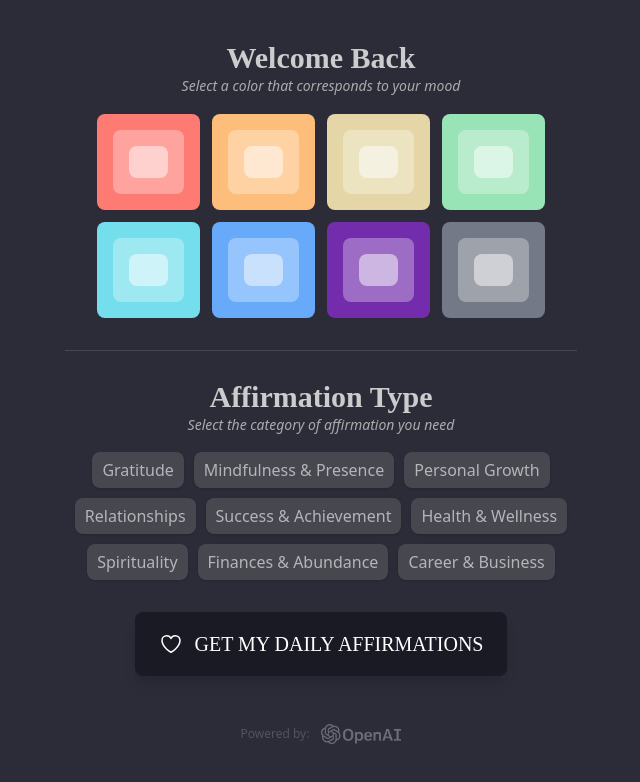
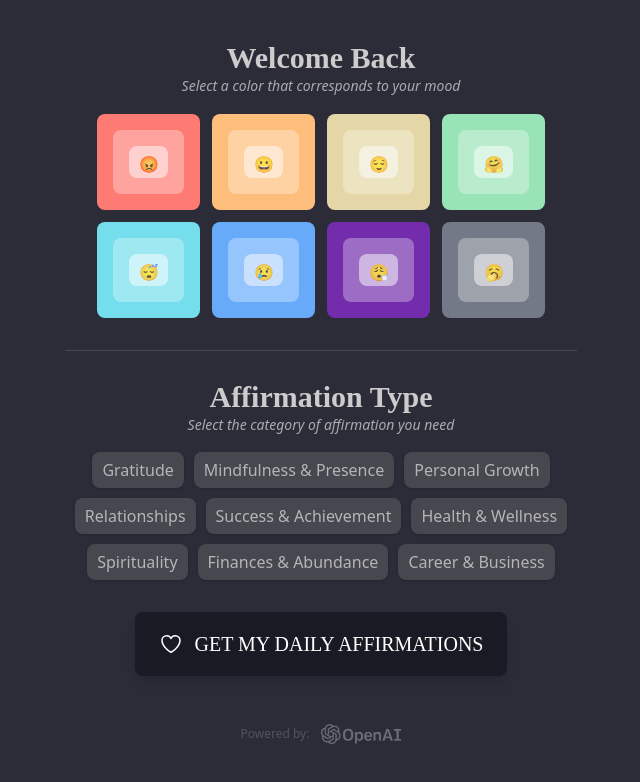
Before and after one commit to TEK-Web3/affirmation-station, a React (Vite) app: page / in a window 1280 px wide. Shown: the top 782 px of the page, without its empty margins (319-959 px from the left). Built offline with nearby package versions, Linux system fonts and the light colour scheme; no server answers; a web font is replaced by a local one.

Commit message:
added emojis to moods to explain colors more

```diff
--- a/src/components/moods/button.tsx
+++ b/src/components/moods/button.tsx
@@ -1,14 +1,22 @@
 export default function MoodButton({
   color,
   isActive,
+  emoji,
 }: {
   color: string;
   isActive: boolean;
+  emoji: string;
 }) {
   return (
     <div
-      className={`${color} focus:${color} rounded-lg w-full h-full p-0 active:scale-95 transition ease-in-out duration-75 cursor-pointer`}
+      className={`${color} focus:${color} rounded-lg w-full h-full p-0 active:scale-95 transition ease-in-out duration-75 cursor-pointer relative`}
     >
+      <div
+        className="absolute top-1/2 left-1/2 -mt-3"
+        style={{ marginLeft: -10 }}
+      >
+        {emoji}
+      </div>
       <div
         className={`w-full h-full rounded-lg ${
           isActive ? "bg-black/10" : "bg-white/5"
--- a/src/components/moods/index.tsx
+++ b/src/components/moods/index.tsx
@@ -14,13 +14,17 @@ export default function Moods() {
       </p>
 
       <div className="grid grid-cols-4 gap-3 max-w-md mx-auto">
-        {MOODS.map(({ color, name }) => (
+        {MOODS.map(({ color, name, emoji }) => (
           <div
             key={name}
             className="flex flex-1 justify-center items-center"
             onClick={() => useAffirmation.setState({ mood: name })}
           >
-            <MoodButton color={color} isActive={Boolean(mood === name)} />
+            <MoodButton
+              emoji={emoji}
+              color={color}
+              isActive={Boolean(mood === name)}
+            />
           </div>
         ))}
       </div>
--- a/src/components/submit.tsx
+++ b/src/components/submit.tsx
@@ -25,7 +25,7 @@ export default function Submit() {
 
   return (
     <>
-      <div className="w-full lg:w-fit lg:py-0 lg:rounded-lg fixed lg:mx-auto lg:relative bottom-0 lg:bottom-auto lg:mb-10 left-0 bg-base-200 lg:mt-8">
+      <div className="w-full md:w-fit md:py-0 md:rounded-lg fixed md:mx-auto md:relative bottom-0 md:bottom-auto md:mb-10 left-0 bg-base-200 md:mt-8">
         <label
           htmlFor={canSubmit ? "submit" : "disabled"}
           className={`btn ${
--- a/src/utils/constants.ts
+++ b/src/utils/constants.ts
@@ -2,34 +2,42 @@ export const MOODS = [
   {
     name: "Angry",
     color: "bg-error",
+    emoji: "😡",
   },
   {
     name: "Happy",
     color: "bg-orange-300",
+    emoji: "😀",
   },
   {
     name: "Relaxed",
     color: "bg-warning",
+    emoji: "😌",
   },
   {
     name: "Excited",
     color: "bg-success",
+    emoji: "🤗",
   },
   {
     name: "Tired",
     color: "bg-info",
+    emoji: "😴",
   },
   {
     name: "Sad",
     color: "bg-blue-400",
+    emoji: "😢",
   },
   {
     name: "exhausted",
     color: "bg-purple-800",
+    emoji: "😮‍💨",
   },
   {
     name: "bored",
     color: "bg-gray-500",
+    emoji: "🥱",
   },
 ];
 
```
